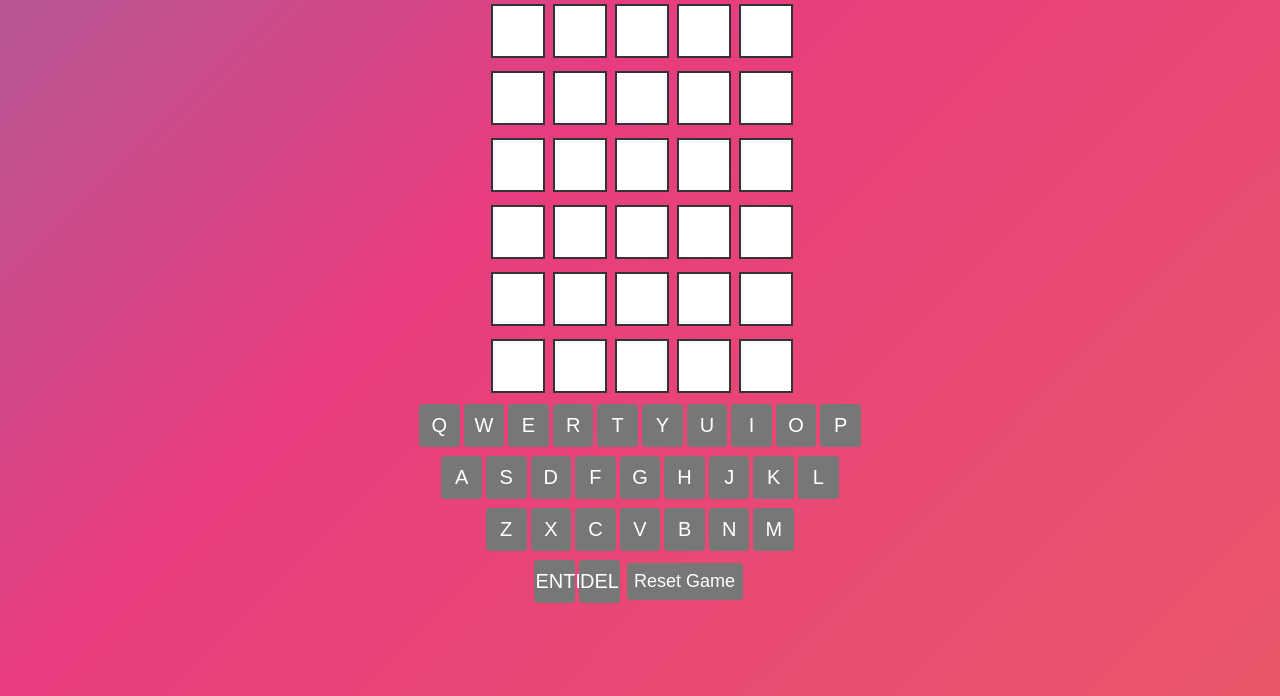
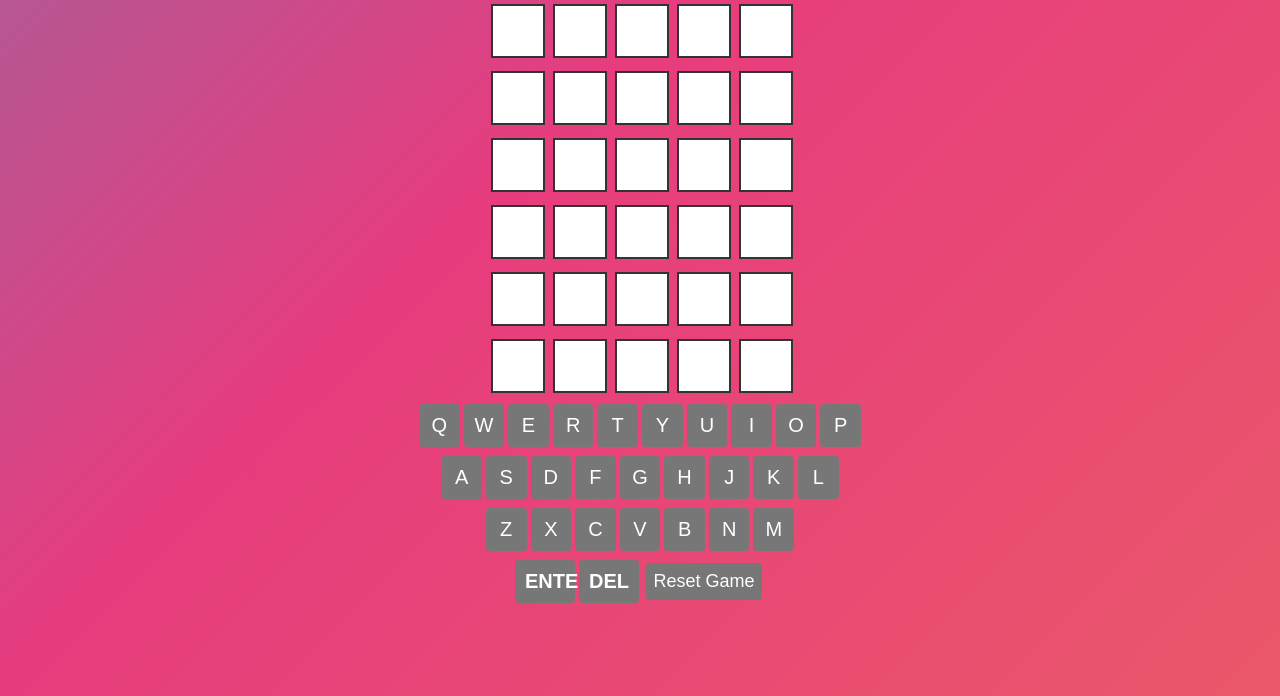
Before and after one commit to peytondoyle/wordle, a website: page public/index.html in a window 1280 px wide. Shown: the part 104-800 px from the top of the page. Drawn offline with Linux system fonts and the light colour scheme.

Commit message:
style fixes

```diff
--- a/public/index.html
+++ b/public/index.html
@@ -91,10 +91,10 @@
       <button class="key" data-letter="M">M</button>
     </div>
     <div class="keyboardRow">
-        <button class="key" id="enter">ENTER</button>
-        <button class="key" id="del">DEL</button>
+        <button class="key special-key" data-key="ENTER">ENTER</button>
+        <button class="key special-key" data-key="DEL">DEL</button>
         <button id="resetButton">Reset Game</button>
-    </div>
+      </div>
 </div>
     </main>
     <div id="victoryModal" class="modal">
--- a/public/script.js
+++ b/public/script.js
@@ -24,7 +24,7 @@ function handleKeyPress(event) {
 }
 
 function handleClick(event) {
-    const key = event.target.textContent;
+    const key = event.target.getAttribute("data-key") || event.target.textContent;
     if (key === "ENTER") {
         submitGuess();
     } else if (key === "DEL") {
--- a/public/style.css
+++ b/public/style.css
@@ -170,3 +170,9 @@ h1 {
         min-height: 5%;
     }
 }
+
+.special-key {
+    min-width: 60px;
+    padding: 10px;
+    font-weight: bold;
+  }
```
